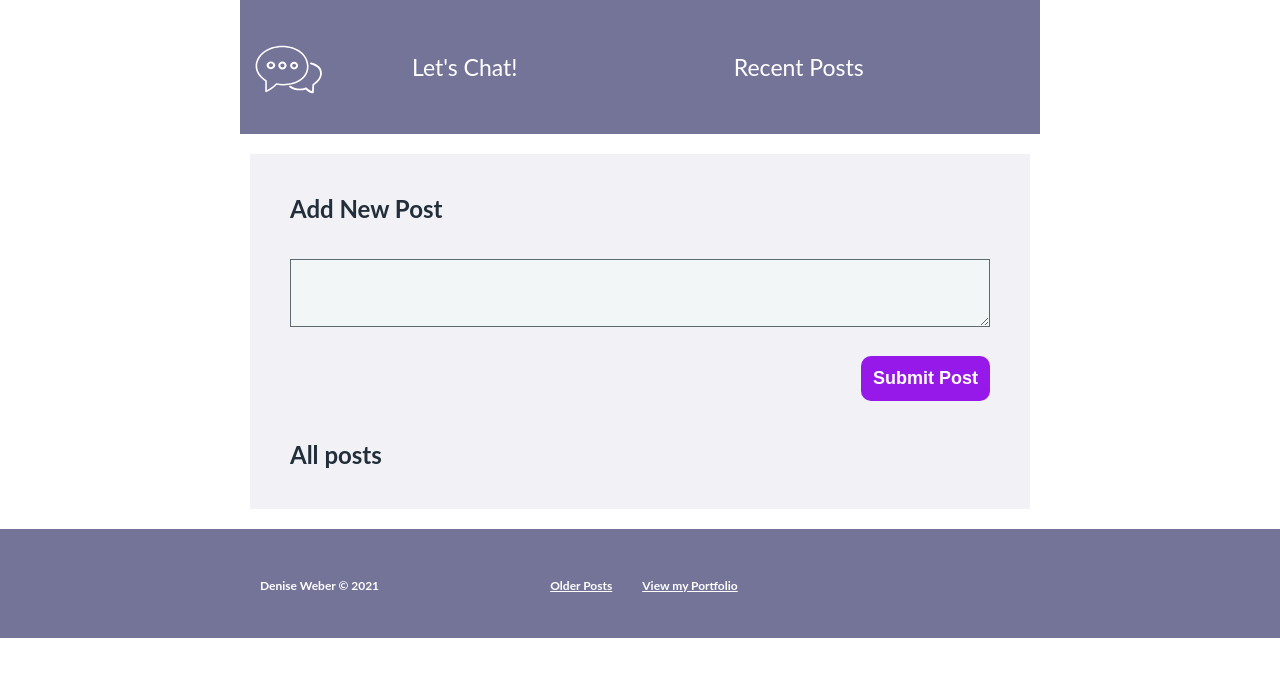
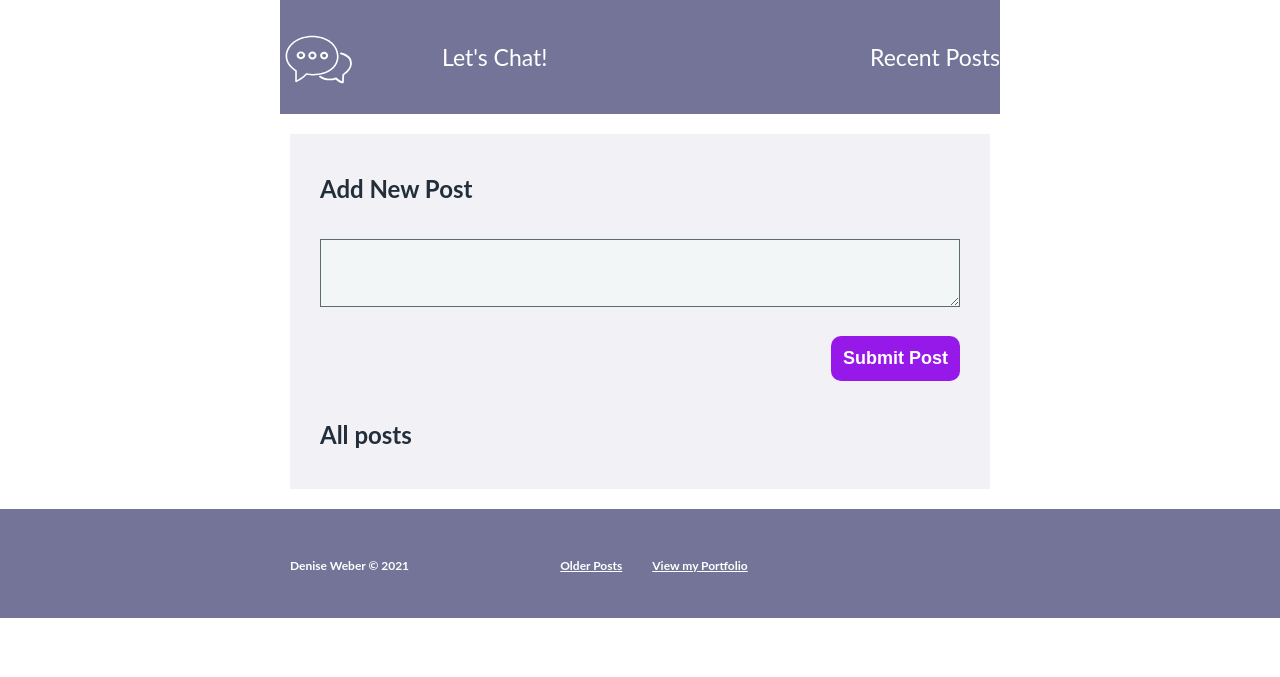
Before and after one commit to dweber0001/python-web-app, a Flask app: page / in a window 1280 px wide. Shown: the top 677 px of the page. Run offline with Flask 2, Linux system fonts and the light colour scheme; data that the repository does not hold is empty.

Commit message:
Update styles.css

```diff
--- a/static/css/styles.css
+++ b/static/css/styles.css
@@ -14,9 +14,9 @@ body {
 }
 
 header{
-    max-width: 800px;
+    max-width: 720px;
     background-color: #747499;
-    padding: 30px 0;
+    padding: 20px 0;
     margin: 0 auto 20px auto;
     display: flex;
     flex-direction: row;
@@ -28,7 +28,7 @@ header .title {
     display: flex;
     align-items: center;
     color: white;
-    margin-left: 10px;
+    margin-right: auto;
     text-align: center;
 }
 header img {
@@ -43,10 +43,12 @@ header .menu {
     text-align: right;
     color: white;
     list-style: none;
+    margin-left: auto;
 }
 header .menu .menu-item {
     margin-left: auto;
     text-decoration: none;
+    text-align: right;
 }
 
 li {
@@ -58,9 +60,9 @@ a {
 }
 
 .main {
-    max-width: 780px;
+    max-width: 700px;
     margin: 0 auto;
-    padding: 20px 40px 20px 40px;
+    padding: 20px 30px 20px 30px;
     color: #222f3b;
     background-color: #f2f2f6;
 }
@@ -134,7 +136,7 @@ a {
 }
 
 .footer__content {
-    max-width: 780px;   /* size of browser */
+    max-width: 720px;   /* size of browser */
     margin: 0 auto;
     padding: 0 10px;
     display: flex;
```
